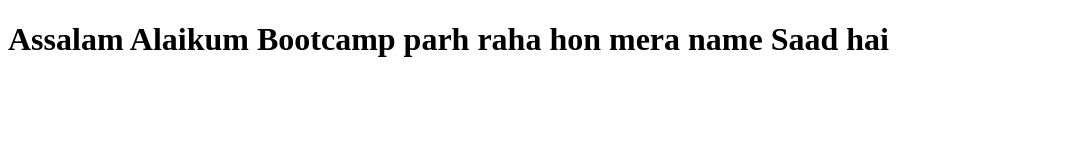
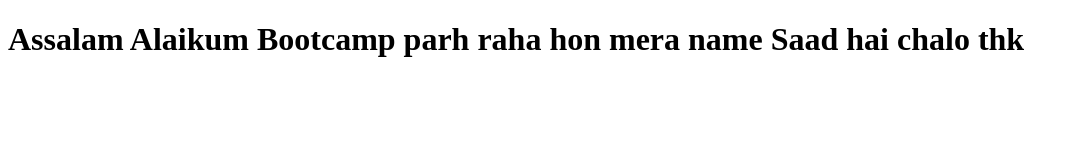
Before and after one commit to saadziasoomro97/Project-1, a plain HTML site: page index.html in a window 1280 px wide. Shown: the whole page, without its empty margins (0-1079 px from the left). Drawn offline with Linux system fonts and the light colour scheme.

Commit message:
Update index.html
Thk hogaya Allah ka shukr

```diff
--- a/index.html
+++ b/index.html
@@ -6,7 +6,7 @@
     <title>Document</title>
 </head>
 <body>
-    <h1>Assalam Alaikum Bootcamp parh raha hon mera name Saad hai</h1>
+    <h1>Assalam Alaikum Bootcamp parh raha hon mera name Saad hai chalo thk</h1>
 
 </body>
 </html>
```
